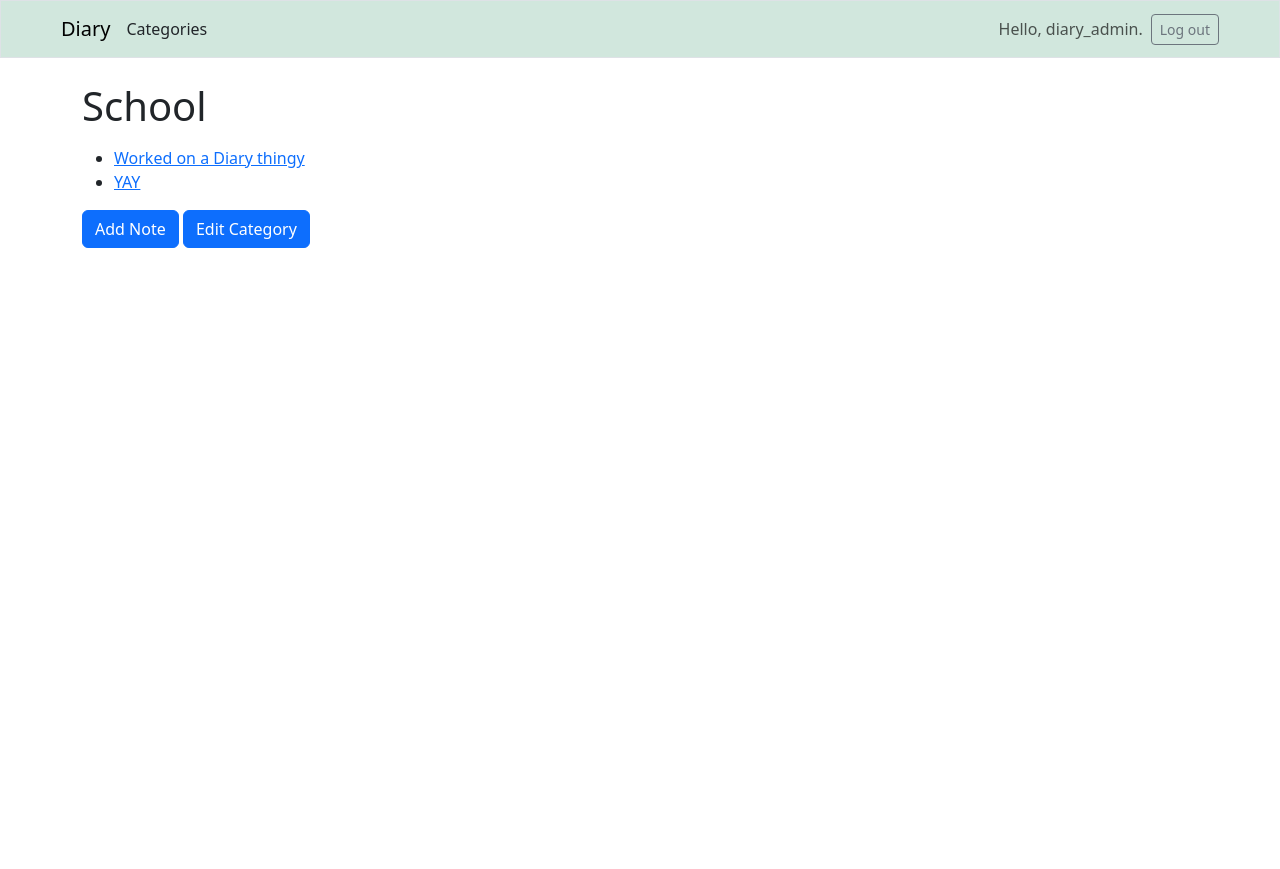
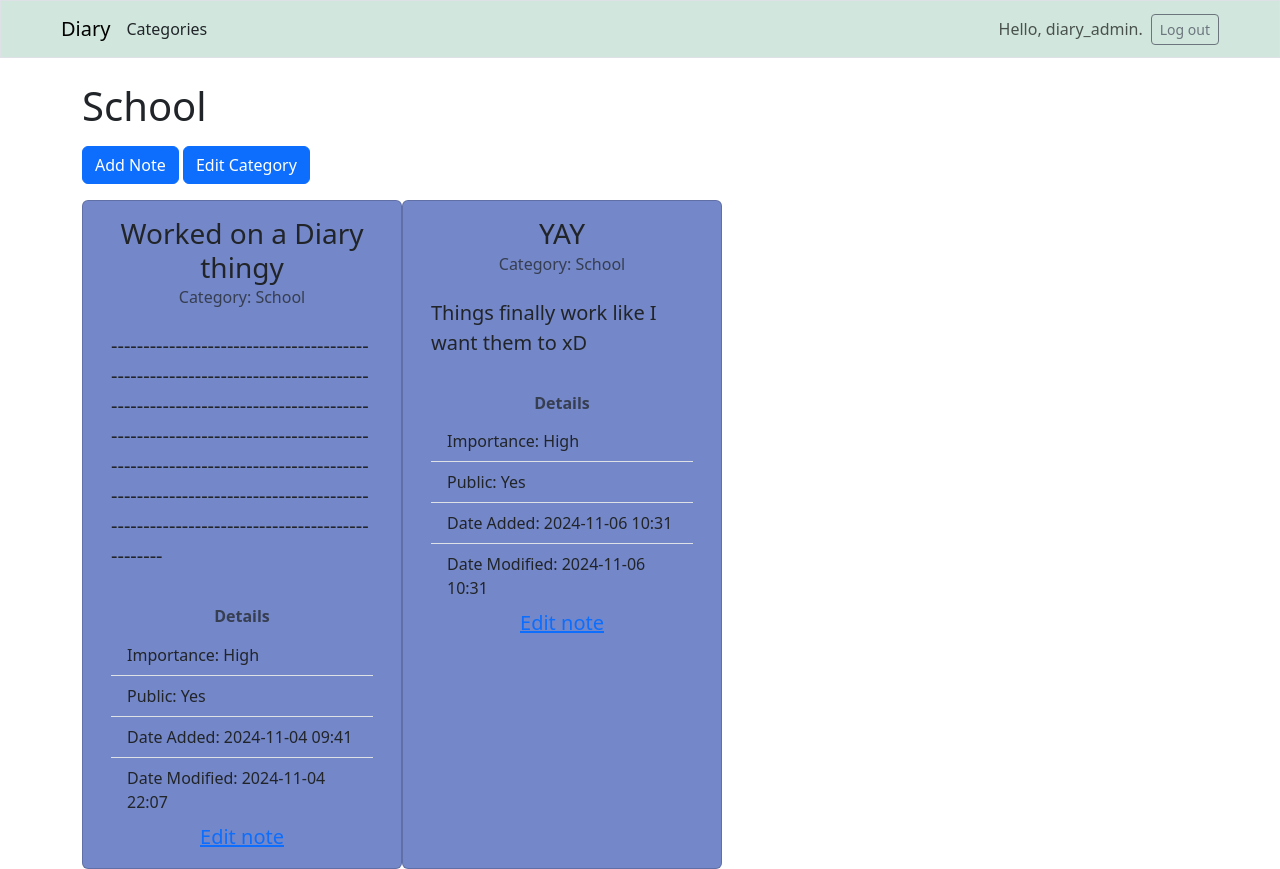
Before and after one commit to jvirkku/Diary, a Django app: page /category/1/ in a window 1280 px wide. Before the commit the page ends 248 px from the top, so only its background shows below. Run offline with Django 5.2, Linux system fonts and the light colour scheme; a user stored in the database is signed in; data comes from the database, SQL or seed files in the repository; some libraries are stand-ins or nearby versions.

Commit message:
Edited so that in the category the notes are displayed as cards, not list with links

```diff
--- a/diary/templates/diary/category.html
+++ b/diary/templates/diary/category.html
@@ -6,22 +6,37 @@
 
 {% block content %}
 <p></p>
-
-    <ul>
-        {% for note in notes %}
-            <li>
-                <a href="{% url 'diary:note' note.id %}">
-                    {{ note.title }}</a>
-            </li>
-        {% empty %}
-            <li>No notes have been created for this category</li>
-        {% endfor %}
-    </ul>
-
     <!-- Add Note Button -->
     <a href="{% url 'diary:add_note' category.id %}" class="btn btn-primary mb-3">Add Note</a>
 
     <!-- Edit Category Button -->
     <a href="{% url 'diary:edit_category' category.id %}" class="btn btn-primary mb-3">Edit Category</a>
 
+
+<!-- List all notes in this category with cards -->
+<div class="container">
+    <div class="row">
+        {% for note in notes %}
+        <div class="card {{ note.category|lower }}-category" style="width: 20rem;">
+            <div class="card-body">
+                <h5 class="card-title text-center fs-3">{{ note.title }}</h5>
+                <h6 class="card-subtitle mb-2 text-body-secondary text-center pb-3">Category: {{ note.category }}</h6>
+                <p class="card-text fs-5">{{ note.my_note }}</p>
+                <!-- Additional info about the note -->
+                <h6 class="card-subtitle mb-2 text-body-secondary text-center pt-4 fw-bold">Details</h6>
+                <ul class="list-group list-group-flush">
+                    <li class="list-group-item {{ note.category|lower }}-category">Importance: {{ note.get_importance_display }}</li>
+                    <li class="list-group-item {{ note.category|lower }}-category">Public: {{ note.public|yesno:"Yes,No" }}</li>
+                    <li class="list-group-item {{ note.category|lower }}-category">Date Added: {{ note.date_added|date:"Y-m-d H:i" }}</li>
+                    <li class="list-group-item {{ note.category|lower }}-category">Date Modified: {{ note.date_modified|date:"Y-m-d H:i" }}</li>
+                  </ul>
+                <a href="{% url 'diary:edit_note' note.id %}" class="card-link d-flex justify-content-center fs-5">Edit note</a>
+            </div>
+        </div>
+        {% empty %}
+            <li>No notes have been created for this category</li>
+        {% endfor %}
+    </ul>
+
+
 {% endblock content %}
```
